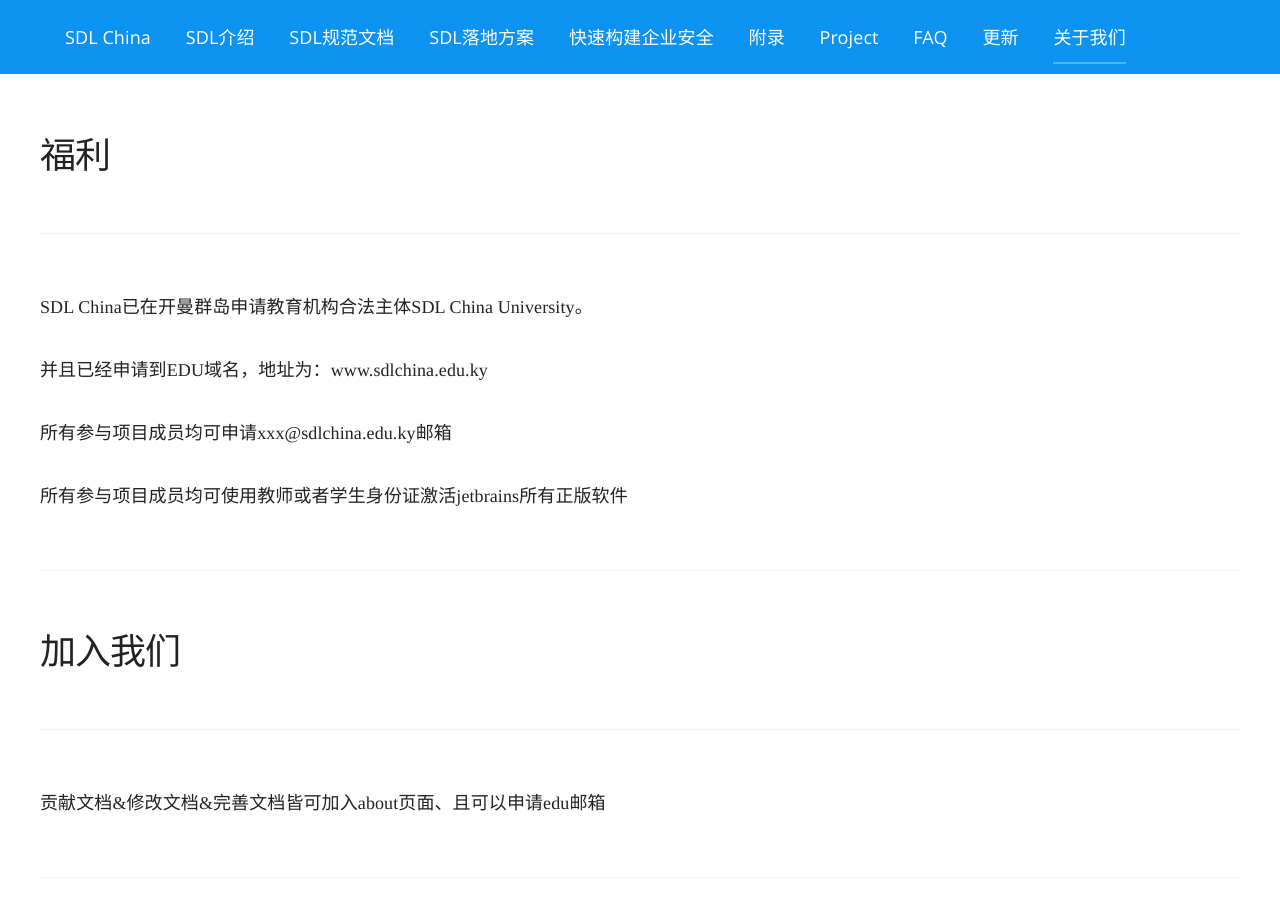
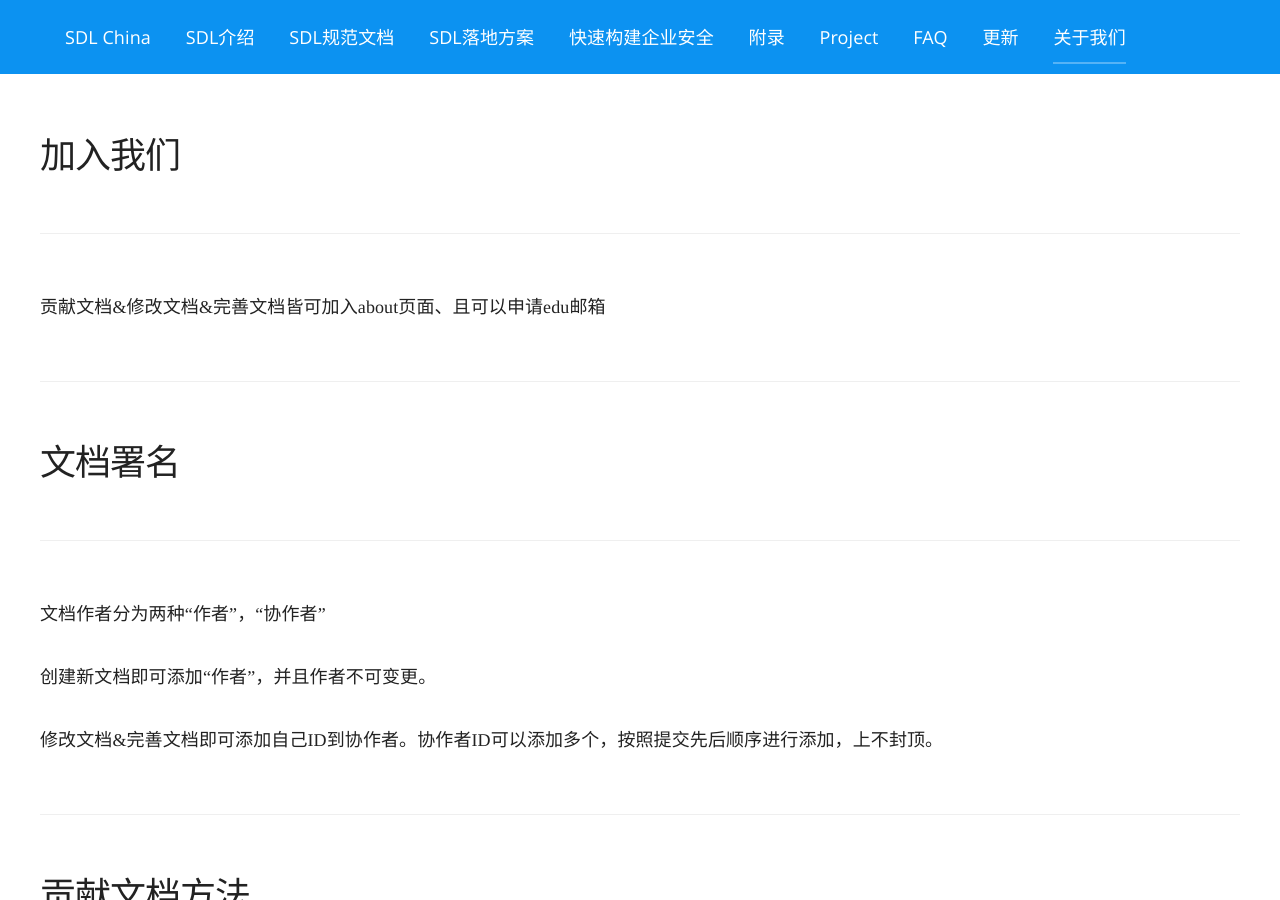
Before and after one commit to sdlchina/sdlchina-web, a Jekyll site: the page built from about.md, in a window 1280 px wide and 900 px high. Built offline with Jekyll 4.4.1, drawn with Linux system fonts in a browser that asks for light colours; some web fonts are replaced; comment, search, counter and statistics services are not loaded.

```diff
--- a/about.md
+++ b/about.md
@@ -4,20 +4,6 @@ title: 关于我们
 categories:
 description:
 type: Document
----
-
-## 福利
-
----
-
-SDL China已在开曼群岛申请教育机构合法主体SDL China University。
-
-并且已经申请到EDU域名，地址为：www.sdlchina.edu.ky
-
-所有参与项目成员均可申请xxx@sdlchina.edu.ky邮箱
-
-所有参与项目成员均可使用教师或者学生身份证激活jetbrains所有正版软件
-
 ---
 
 ## 加入我们
```
Also changed, not shown: _posts/3.SDL落地方案/2018-08-17-SDL-1-安全培训.md (+6 -1 lines), update.md (+9 -0 lines).
